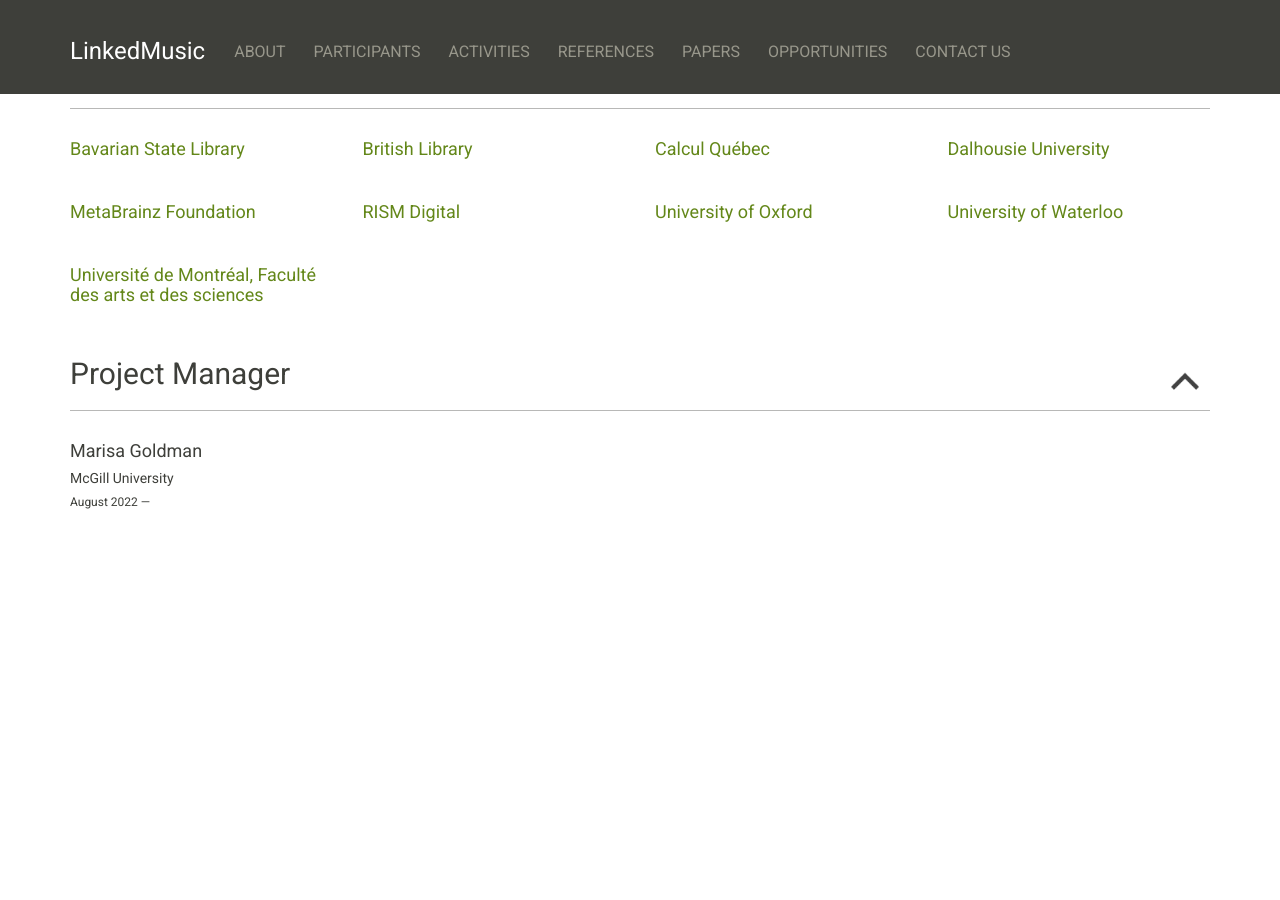
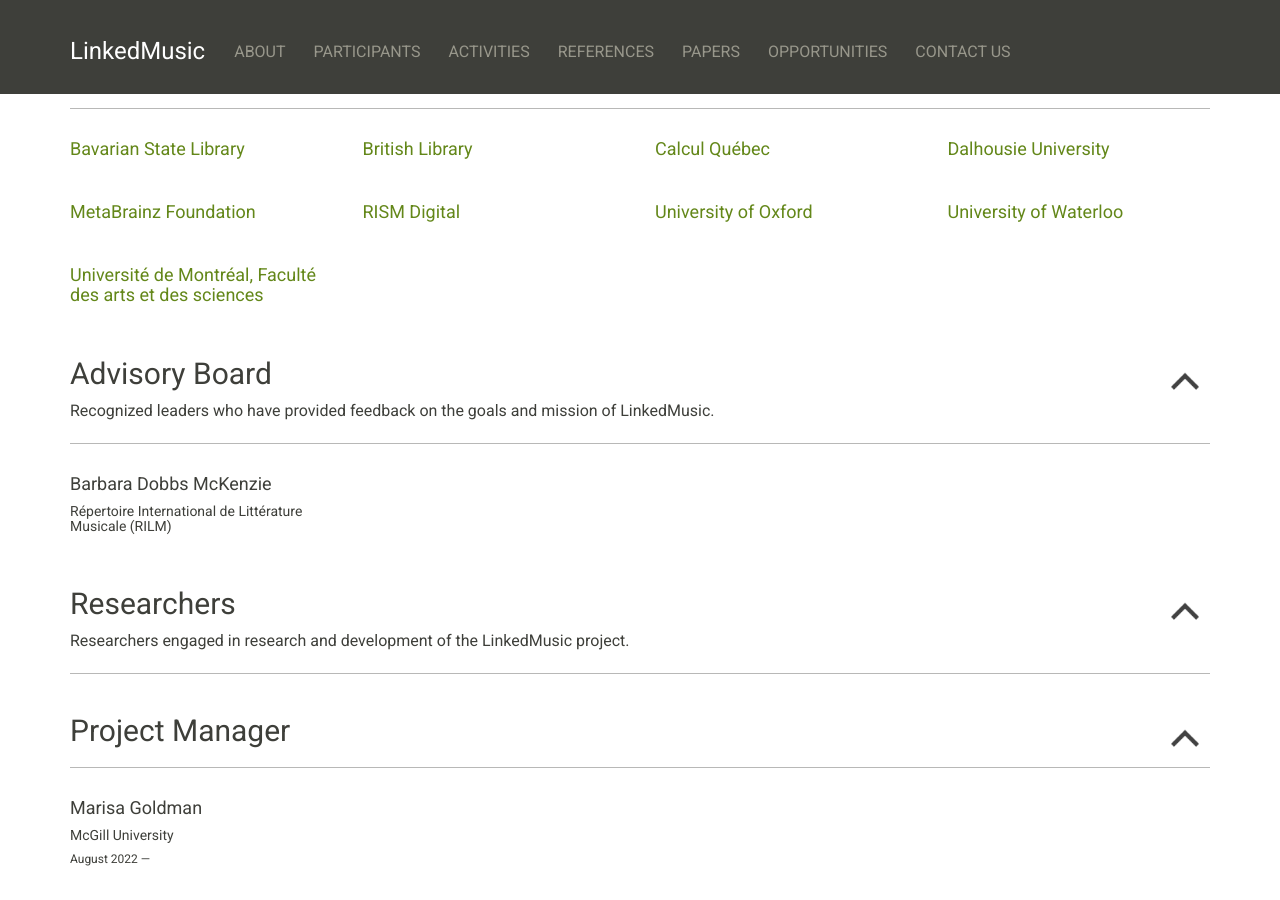
Before and after one commit to DDMAL/linkedmusic-website, a Jekyll site: the page built from people.html, in a window 1280 px wide and 900 px high, scrolled down 1451 px. Built offline with Jekyll 4.4.1, drawn with Linux system fonts in a browser that asks for light colours; nearby versions of some CDN libraries; before the commit the page ends 1993 px from its top, so only the background shows below that.

Commit message:
updating people

```diff
--- a/people.html
+++ b/people.html
@@ -198,7 +198,7 @@
 
 <!-- Hide participant categories that won't be relevant for this phase -->
 
-<!--     <div class="row">
+<div class="row">
       <div class="col-lg-12">
         <h2 data-toggle="collapse" data-target="#advisory">
           Advisory Board
@@ -244,7 +244,60 @@
 
         </div>
       </div>
-    </div> -->
+    </div>
+
+    <div class="row">
+      <div class="col-lg-12">
+        <h2 data-toggle="collapse" data-target="#researchers">
+          Researchers
+          <img class="icon_rotation" src="{{ site.url }}/assets/0-expand_on.png" style="float:right;width:50px;height:50px" data-toggle="collapse" data-target="#researchers" />
+        </h2>
+        Researchers engaged in research and development of the LinkedMusic project.
+        <hr>
+
+        <div id="researchers" class="collapse in">
+          {% assign count = 0 %}
+          {% for research in parts %}
+            {% if research.project_group == 'researchers' %}
+
+              {% if count == 0 %}
+                <div class="row">
+              {% endif %}
+
+                <div class="col-md-3">
+                  {% if research.link %}
+                    <a href = "{{ research.link }}" target="_blank"> <h4>{{ research.title }}</h4> </a>
+                  {% else %}
+                    <h4>{{ research.title }}</h4>
+                  {% endif %}
+                  {% if research.institution %}
+                    <h5>{{ research.institution }}</h5>
+                  {% endif %}
+                  {% if research.participation_date_start %}
+                    <h6>{{ research.participation_date_start | date: "%B %Y"}} &#8212;{% if research.participation_date_end %} {{ research.participation_date_end | date: "%B %Y" }}{% endif %}
+                    </h6>
+                  {% endif %}
+                  <br>
+                </div>
+
+                {% assign count = count | plus:1 %}
+
+                {% if count == 4 %}
+                  </div>
+                  {% assign count = 0 %}
+                {% endif %}
+
+              {% endif %}
+            {% endfor %}
+
+            {% if count < 4 and count > 0 %}
+              </div>
+            {% endif %}
+
+
+        </div>
+      </div>
+    </div>
 
     <div class="row">
       <div class="col-lg-12">
```
Also changed, not shown: _opportunities/opportunitiessimssa.md (+9 -9 lines), _participants/advisory-board/susan-vita.md (+4 -4 lines), _participants/old profiles/richard-chesser.md (renamed from _participants/collaborators/richard-chesser.md).
